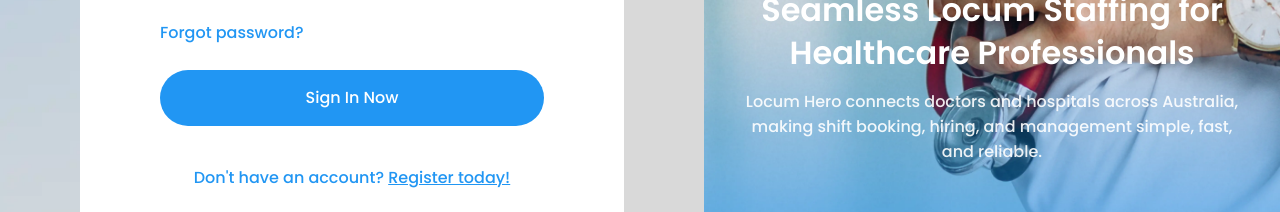
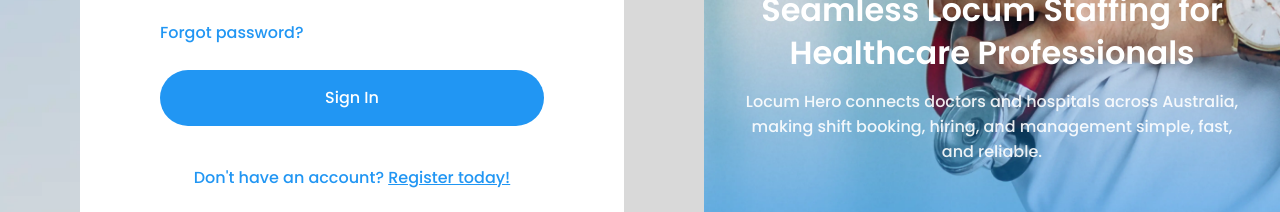
Before and after one commit to ahmadabdul786/CareRoster, a Next.js app: page /login in a window 1280 px wide. Shown: the part 455-667 px from the top of the page. Built offline with nearby package versions, Linux system fonts and the light colour scheme; no server answers.

Commit message:
fix: update button text in LoginForm for clarity

```diff
--- a/src/components/auth/LoginForm.tsx
+++ b/src/components/auth/LoginForm.tsx
@@ -134,7 +134,7 @@
           loading={isLoading}
           disabled={isLoading}
         >
-          Sign in now
+          Sign in
         </Button>
 
         <div className="w-full py-2 sm:py-3 lg:py-4 text-center text-light-blue">
```
